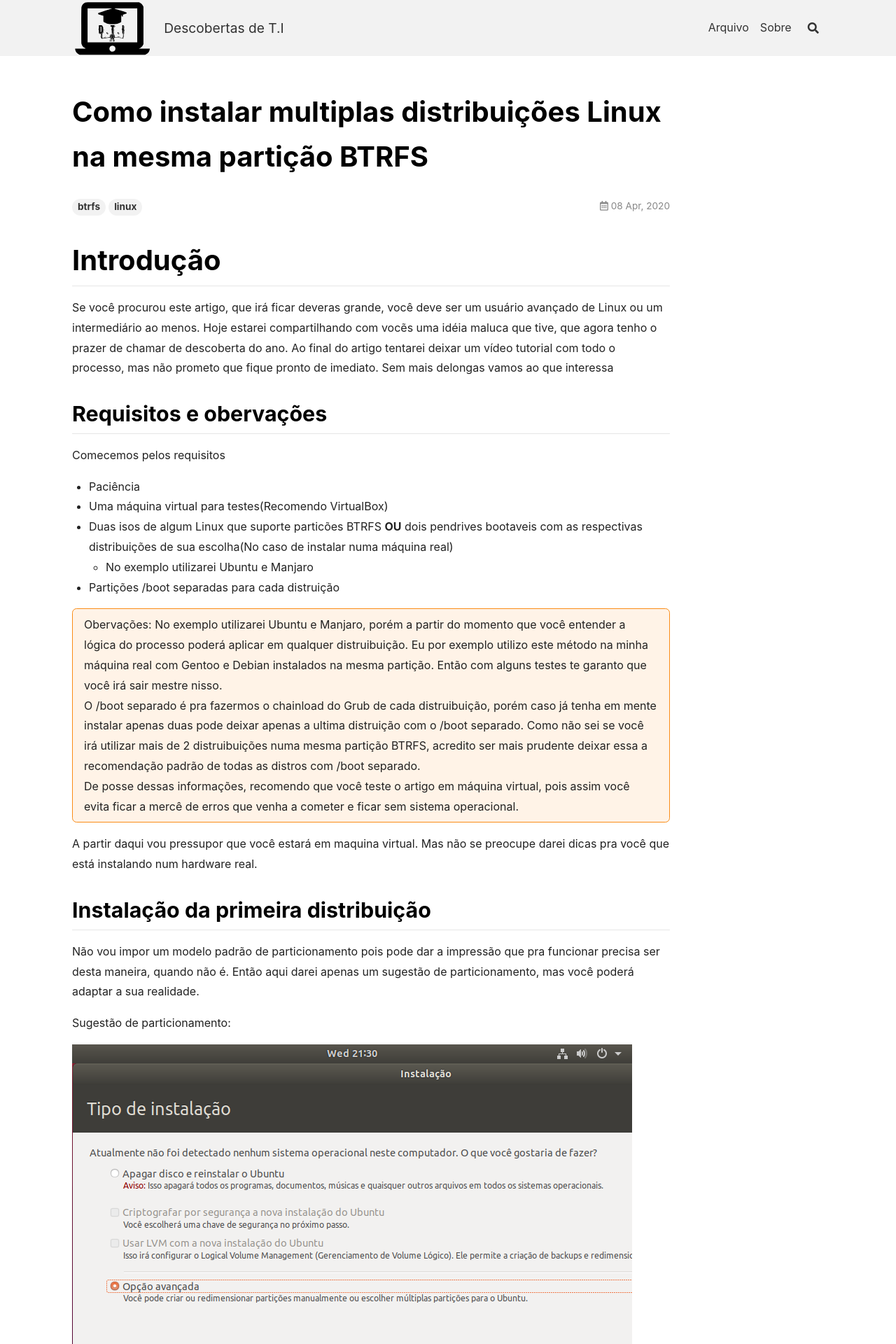
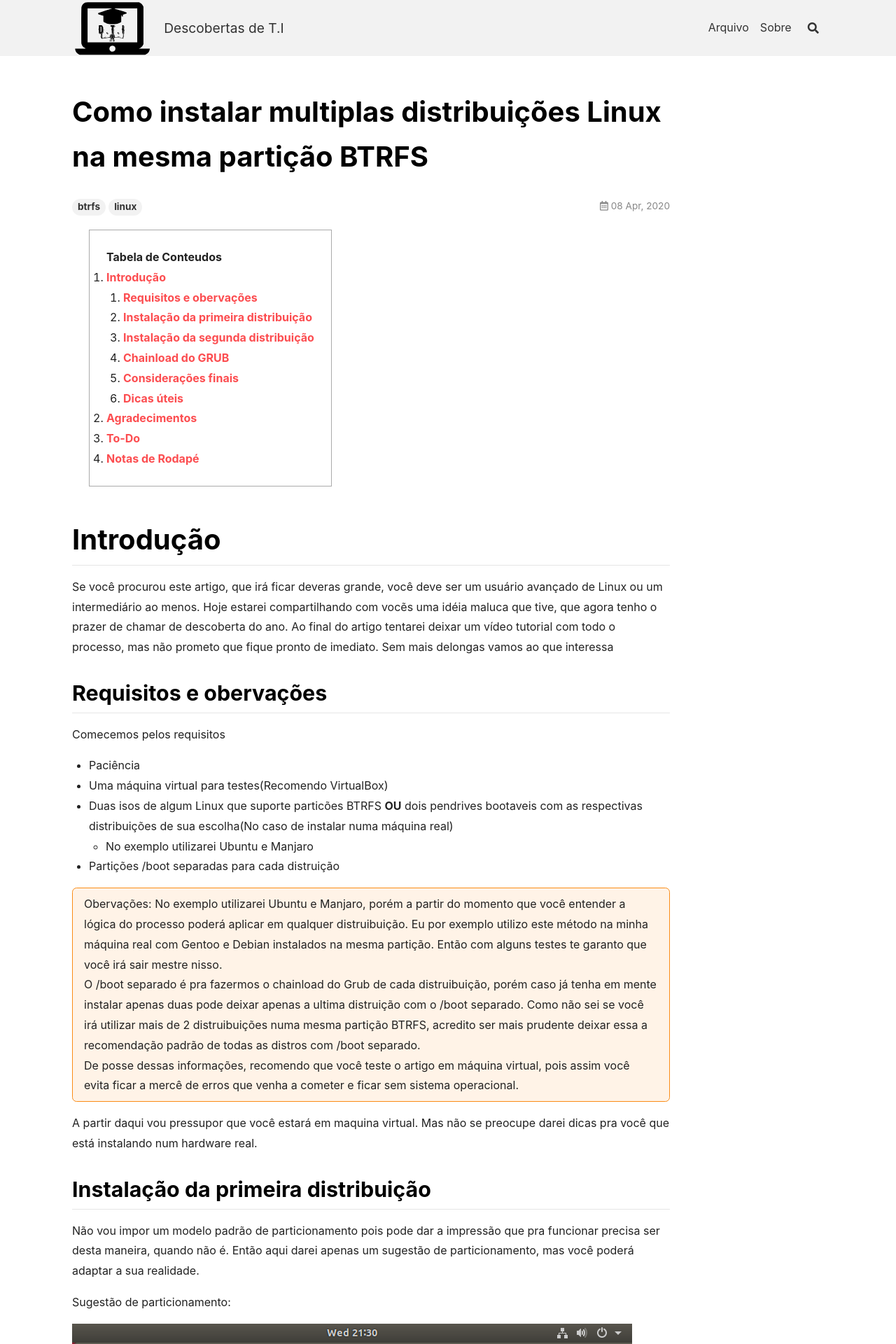
Before and after one commit to descobertasdeti/descobertasdeti.github.io, a Jekyll site: the page built from _posts/2020-04-08-como-instalar-multiplas-distribuicoes-na-mesma-particao-btrfs.md, in a window 1280 px wide. Shown: the top 1920 px of the page at 70% size. Built offline with Jekyll 4.4.1, drawn with Linux system fonts in a browser that asks for light colours; nearby versions of some CDN libraries; comment, search, counter and statistics services are not loaded; some of the changed text lies outside the part shown.

Commit message:
adicionando TOC

````diff
--- a/Gemfile
+++ b/Gemfile
@@ -1,7 +1,6 @@
 source "https://rubygems.org"
 
 gem "github-pages", group: :jekyll_plugins
-gem 'jekyll-toc'
 gem 'tzinfo-data', platforms: [:mingw, :mswin, :x64_mingw]
 gem 'wdm', '>= 0.1.0' if Gem.win_platform?
 gemspec
--- a/_config.yml
+++ b/_config.yml
@@ -209,7 +209,7 @@ defaults:
       sharing: false
       license: true
       aside:
-        toc: true
+        toc: false
       show_edit_on_github: false
       show_subscribe: true
       pageview: true
@@ -222,4 +222,3 @@ plugins:
   - jekyll-paginate
   - jekyll-sitemap
   - jemoji
-  - jekyll-toc
--- a/_posts/2020-04-08-como-instalar-multiplas-distribuicoes-na-mesma-particao-btrfs.md
+++ b/_posts/2020-04-08-como-instalar-multiplas-distribuicoes-na-mesma-particao-btrfs.md
@@ -12,6 +12,8 @@ articles:
   show_readmore: true
 tags: btrfs linux
 ---
+* Do not remove this line (it will not be displayed)
+{:toc}
 # Introdução
 Se você procurou este artigo, que irá ficar deveras grande, você deve ser um usuário avançado de Linux ou um intermediário ao menos. Hoje estarei compartilhando com vocẽs uma idéia maluca que tive, que agora tenho o prazer de chamar de descoberta do ano. Ao final do artigo tentarei deixar um vídeo tutorial com todo o processo, mas não prometo que fique pronto de imediato. Sem mais delongas vamos ao que interessa
 
@@ -225,7 +227,7 @@ UUID=<UUID_da_partição BTRFS> /btrfs          btrfs  defaults,subvolid=5 0 0
 Isto irá lhe possiblitar acessar todos os subvolumes diretamente em '/btrfs'.<br/> EX:
 Caso precise de um arquivo que baixou no Ubuntu, no Manjaro basta fazer um link simbolico com: <br/>
 ```shell
-$ ln -s /btrfs/ubuntu/\@home/Downloads ~/Downloads
+$ ln -s /btrfs/ubuntu/@home/Downloads ~/Downloads
 ```
 Isto irá fazer um link simbolico da pasta Downloads da HOME do Ubuntu até a HOME atual, no exemplo o Manjaro.
 Legal demais não é?<br/>
@@ -237,3 +239,7 @@ Com isto finalizo mais um artigo aqui do Descobertas de T.I em caso de dúvidas
 
 # To-Do
 - Vídeo ilustrativo
+
+# Notas de Rodapé
+1. Reorganização do tutorial/artigo
+2. Corrigidos vários erros das sintaxes dos comandos e gramática
--- a/assets/css/main.scss
+++ b/assets/css/main.scss
@@ -1,6 +1,25 @@
 ---
 # Only the main Sass file needs front matter (the dashes are enough)
 ---
+
+// Adding 'Contents' headline to the TOC
+#markdown-toc::before {
+    content: "Tabela de Conteudos";
+    font-weight: bold;
+}
+
+
+// Using numbers instead of bullets for listing
+#markdown-toc ul {
+    list-style: decimal;
+}
+
+#markdown-toc {
+    border: 1px solid #aaa;
+    padding: 1.5em;
+    list-style: decimal;
+    display: inline-block;
+}
 
 @import
 
````
Also changed, not shown: Gemfile.lock.
